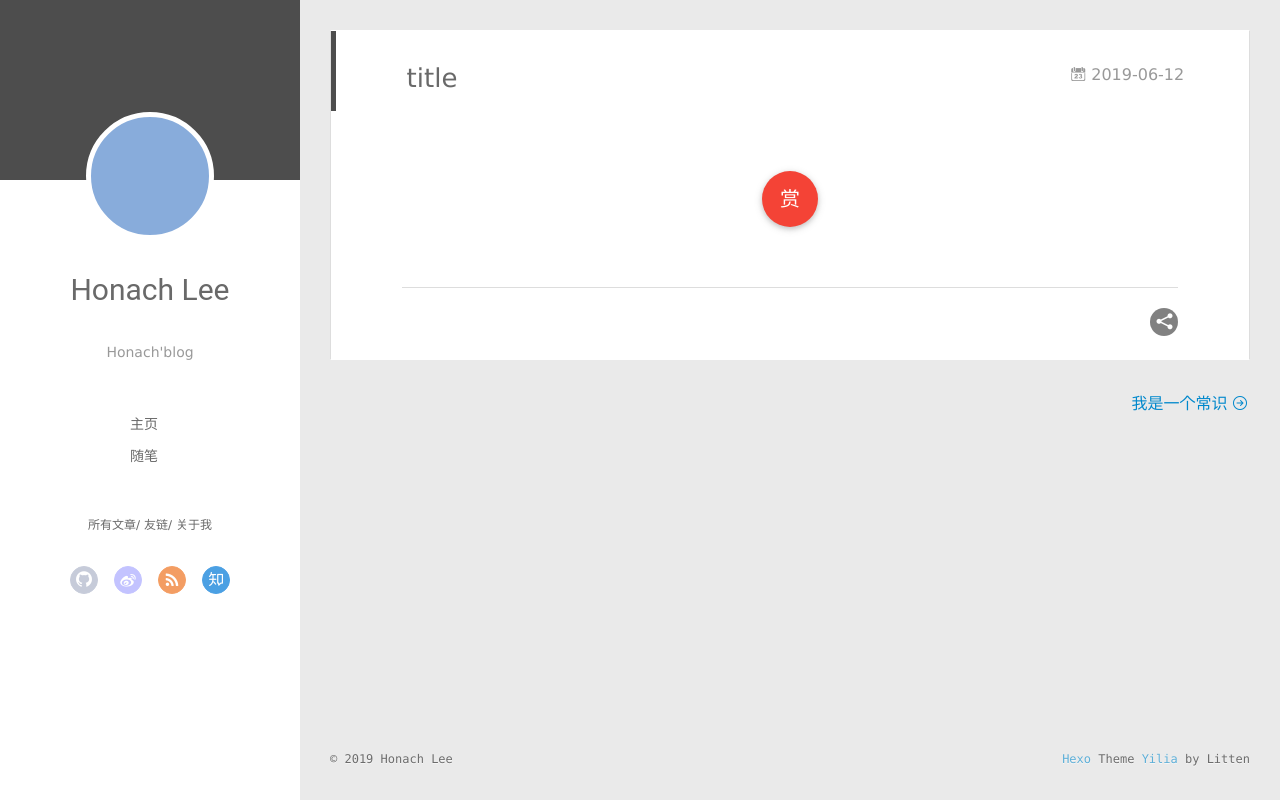
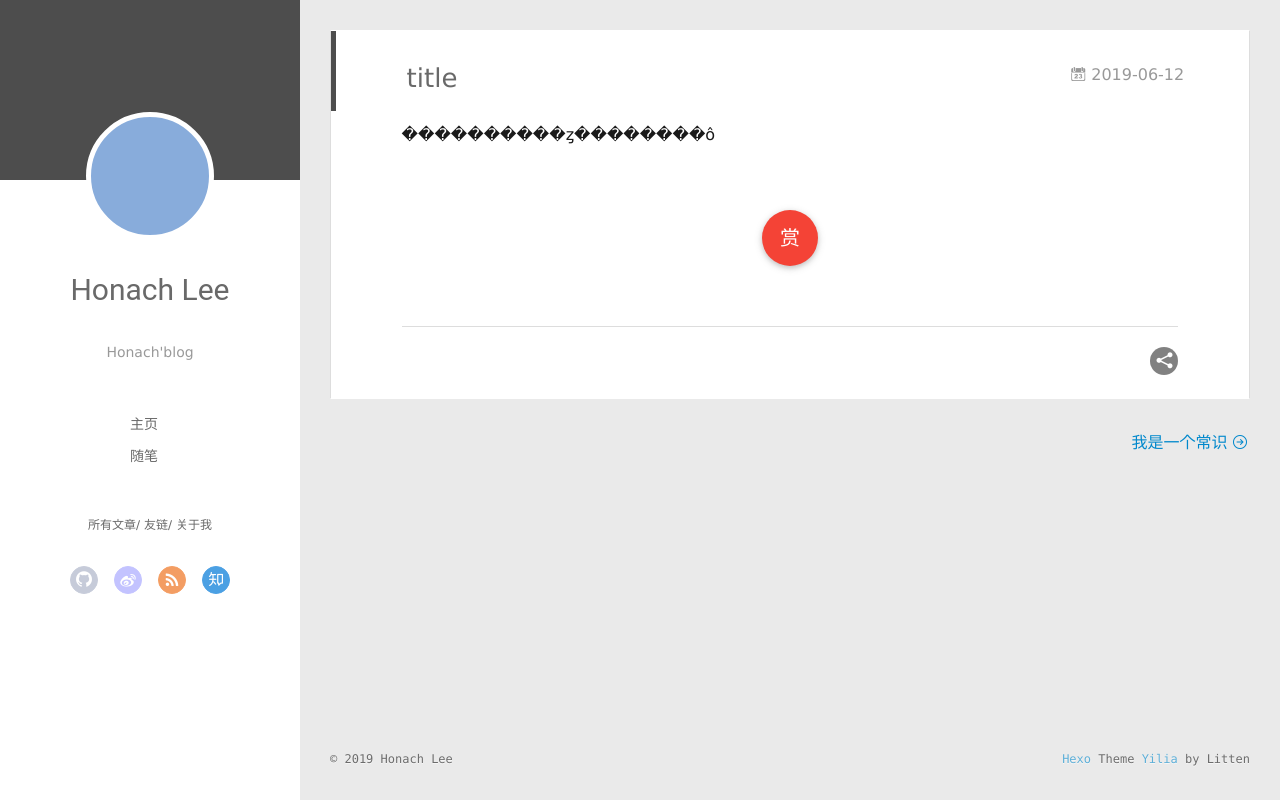
Before and after one commit to CrosszDragon/CrosszDragon.github.io, a plain HTML site: page 2019/06/12/title/index.html in a window 1280 px wide. Drawn offline with Linux system fonts and the light colour scheme; no server answers.

Commit message:
Site updated: 2019-06-12 10:32:58

```diff
--- a/2019/06/12/title/index.html
+++ b/2019/06/12/title/index.html
@@ -8,17 +8,17 @@
   <link rel="dns-prefetch" href="http://yoursite.com">
   <title>title | Hexo</title>
   <meta name="viewport" content="width=device-width, initial-scale=1, maximum-scale=1">
-  <meta name="description" content="personal blogs">
+  <meta name="description" content="����������ȥ�ܿ�������ô">
 <meta property="og:type" content="article">
 <meta property="og:title" content="title">
 <meta property="og:url" content="http://yoursite.com/2019/06/12/title/index.html">
 <meta property="og:site_name" content="Hexo">
-<meta property="og:description" content="personal blogs">
+<meta property="og:description" content="����������ȥ�ܿ�������ô">
 <meta property="og:locale" content="english&chinese">
-<meta property="og:updated_time" content="2019-06-12T02:11:18.724Z">
+<meta property="og:updated_time" content="2019-06-12T02:32:30.672Z">
 <meta name="twitter:card" content="summary">
 <meta name="twitter:title" content="title">
-<meta name="twitter:description" content="personal blogs">
+<meta name="twitter:description" content="����������ȥ�ܿ�������ô">
 
     <link rel="alternative" href="/atom.xml" title="Hexo" type="application/atom+xml">
 
@@ -178,6 +178,7 @@
 
     <div class="article-entry" itemprop="articleBody">
 
+        <p>����������ȥ�ܿ�������ô</p>
 
 
 
```
Also changed, not shown: index.html (+1 -0 lines).
